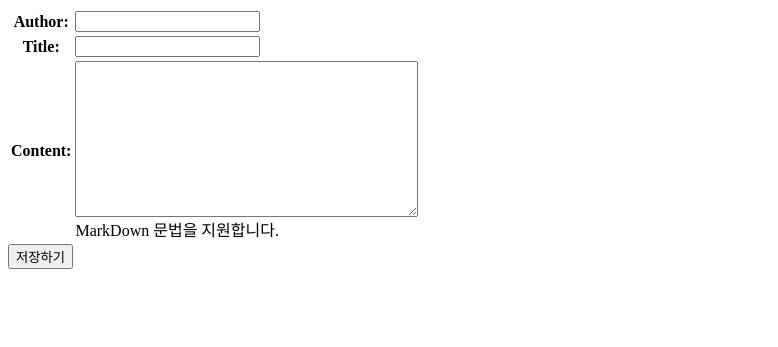
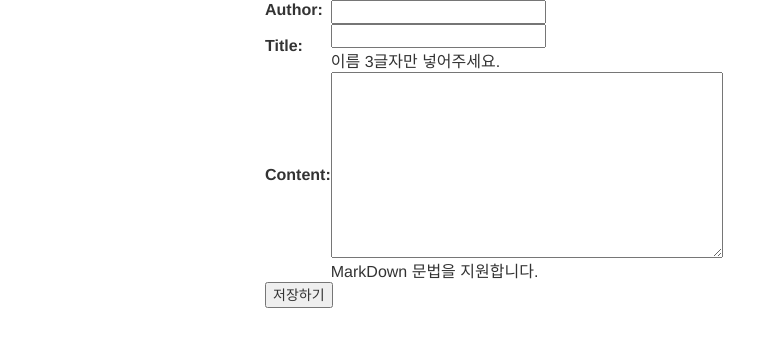
Before and after one commit to Isaccchoi/askdjango_offline, a Django app: a page that uses blog/templates/blog/post_form.html in a window 1280 px wide. Shown: the top 347 px of the page, without its empty margins (0-778 px from the left). Run offline with Django 3.2, Linux system fonts and the light colour scheme; parts of the project's set-up code (start-up, migrations or seed data) failed here and were passed over; some libraries are stand-ins or nearby versions.

Commit message:
apply bootstrap3 to post_form.html

```diff
--- a/askdjango/settings.py
+++ b/askdjango/settings.py
@@ -37,6 +37,7 @@ INSTALLED_APPS = [
     'django.contrib.sessions',
     'django.contrib.messages',
     'django.contrib.staticfiles',
+    'bootstrap3',
     'debug_toolbar',
     'blog',
 ]
--- a/blog/models.py
+++ b/blog/models.py
@@ -12,7 +12,7 @@ def min_length_3_validator(value):
 
 class Post(models.Model):
     author = models.CharField(max_length=30)
-    title = models.CharField(max_length=100, validators=[min_length_3_validator])
+    title = models.CharField(max_length=100, validators=[min_length_3_validator], help_text="이름 3글자만 넣어주세요.")
     content = models.TextField(help_text="MarkDown 문법을 지원합니다.")
     created_at = models.DateTimeField(auto_now_add=True)
     updated_at = models.DateTimeField(auto_now=True)
--- a/blog/templates/blog/post_form.html
+++ b/blog/templates/blog/post_form.html
@@ -1,3 +1,11 @@
+{% load bootstrap3 %}
+
+{% bootstrap_css %}
+{% bootstrap_javascript %}
+
+<div class="container">
+    <div class="row">
+        <div class="col-sm-8 col-sm-offset-2">
             <form action="" method="POST">
                 {% csrf_token %}
                 <table>
@@ -5,3 +13,6 @@
                 </table>
                 <input type="submit" value="저장하기" />
             </form>
+        </div>
+    </div>
+</div>
--- /dev/null
+++ b/requirement.txt
@@ -0,0 +1,5 @@
+Django==1.11.3
+django-bootstrap3==9.0.0
+django-debug-toolbar==1.8
+pytz==2017.2
+sqlparse==0.2.3
```
Lines whose indentation alone changed are shown as unchanged.
